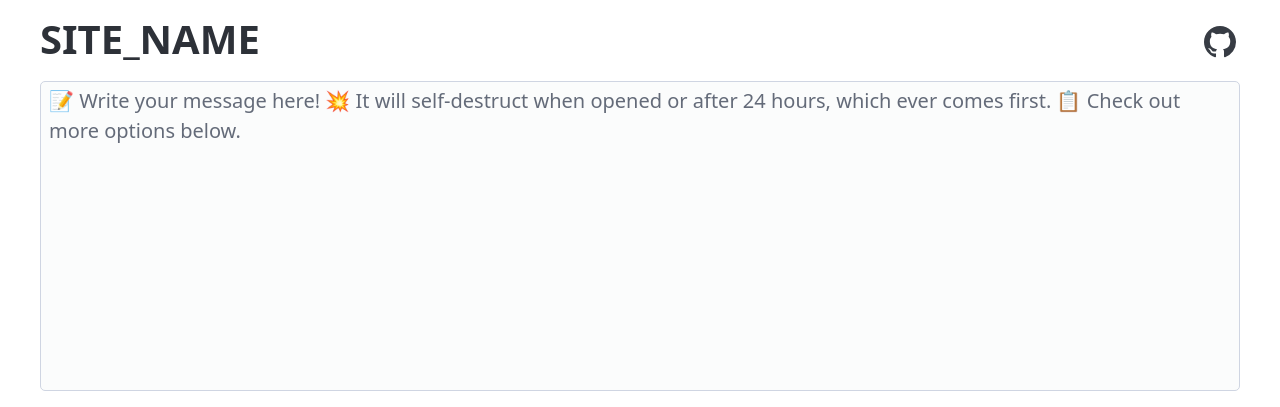
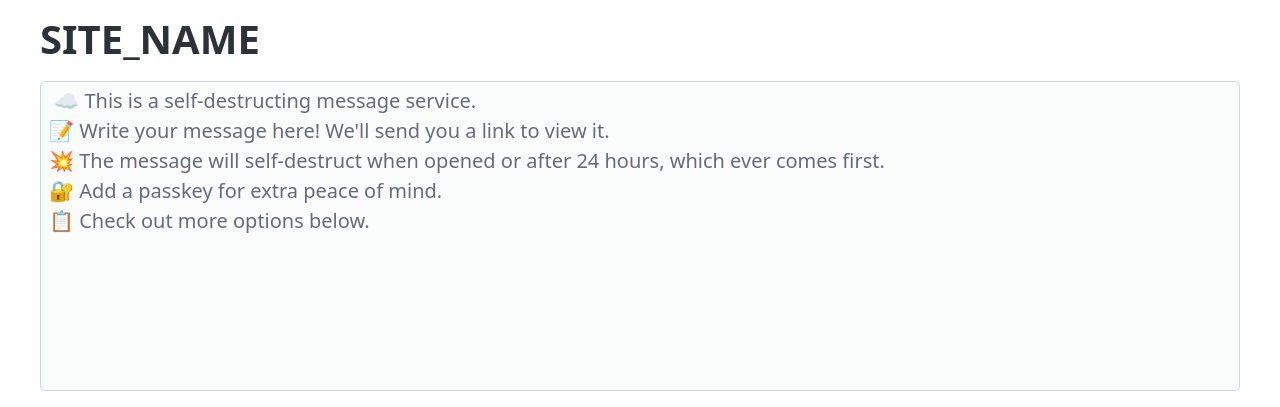
Before and after one commit to FatCatLikesBeer/php-secret-service, a PHP site: page /user/views/index.php in a window 1280 px wide. Shown: the top 407 px of the page. Run offline with PHP 8.4, Linux system fonts and the light colour scheme; the template is opened without the code that fills it, so the values that code supplies are empty; data comes from the database, SQL or seed files in the repository; both versions use the stored data as it was after the commit; some libraries are stand-ins or nearby versions.

Commit message:
Edited textare placeholder copy, removed github logo from head

```diff
--- a/index.php
+++ b/index.php
@@ -4,6 +4,7 @@ declare(strict_types=1);
 
 const SITE_NAME = "Project Flight";
 const SITE_DOMAIN = "http://localhost:8000";
+const SITE_TAGLINE = "Self-destructing message service";
 const SITE_DESCRIPTION = "Self Destructing Message Service";
 $site_domain = SITE_DOMAIN;
 
--- a/views/index.php
+++ b/views/index.php
@@ -143,10 +143,13 @@ if ($uuid) {
         <a href="/">
           <h1><?php echo SITE_NAME; ?></h1>
         </a>
-        <?php include(__DIR__ . "/ghlogo.html") ?>
       </div>
       <div id="msg-panel">
-        <textarea id="msg-area" maxlength="400" rows="10" placeholder="📝 Write your message here! 💥 It will self-destruct when opened or after 24 hours, which ever comes first. 📋 Check out more options below."></textarea>
+        <textarea id="msg-area" maxlength="400" rows="10" placeholder=" ☁️ This is a self-destructing message service.
+📝 Write your message here! We'll send you a link to view it.
+💥 The message will self-destruct when opened or after 24 hours, which ever comes first.
+🔐 Add a passkey for extra peace of mind.
+📋 Check out more options below."></textarea>
         <div id="options-panel" hidden="true">
           <div id="chevron" class="should-be-link">
             <?php include(__DIR__ . "/chevron.html"); ?>
--- a/views/message.php
+++ b/views/message.php
@@ -152,7 +152,6 @@ if ($columns) {
         <a href="/">
           <h1><?php echo SITE_NAME; ?></h1>
         </a>
-        <?php include(__DIR__ . "/ghlogo.html") ?>
       </div>
       <div id="msg-panel">
         <div id="content-area">
```
Also changed, not shown: models/my_base.sqlite.
